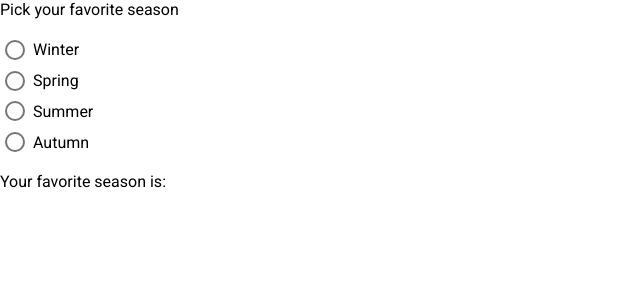
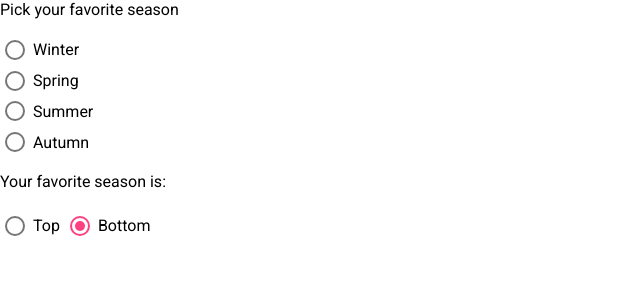
Before and after one commit to KevinW831205/intro-angular-material, an Angular app: page / in a window 1280 px wide. Shown: the top 300 px of the page, without its empty margins (0-640 px from the left). Built offline with nearby package versions, Linux system fonts and the light colour scheme.

Commit message:
preselecting radio button

```diff
--- a/src/app/radio-buttons/radio-buttons.component.html
+++ b/src/app/radio-buttons/radio-buttons.component.html
@@ -1,10 +1,15 @@
 <label id="example-radio-group-label">Pick your favorite season</label>
-<mat-radio-group
-  aria-labelledby="example-radio-group-label"
-  class="example-radio-group"
-  [(ngModel)]="favoriteSeason">
-  <mat-radio-button class="example-radio-button" *ngFor="let season of seasons" [value]="season">
-    {{season}}
-  </mat-radio-button>
+<mat-radio-group aria-labelledby="example-radio-group-label" class="example-radio-group" [(ngModel)]="favoriteSeason" >
+    <mat-radio-button class="example-radio-button" *ngFor="let season of seasons" [value]="season">
+        {{season}}
+    </mat-radio-button>
 </mat-radio-group>
 <div>Your favorite season is: {{favoriteSeason}}</div>
+
+<br>
+<mat-radio-group value = "1">
+    <mat-radio-button class="example-radio-button" value="0">Top
+    </mat-radio-button>
+    <mat-radio-button class="example-radio-button" value="1">Bottom
+    </mat-radio-button>
+</mat-radio-group>
```
